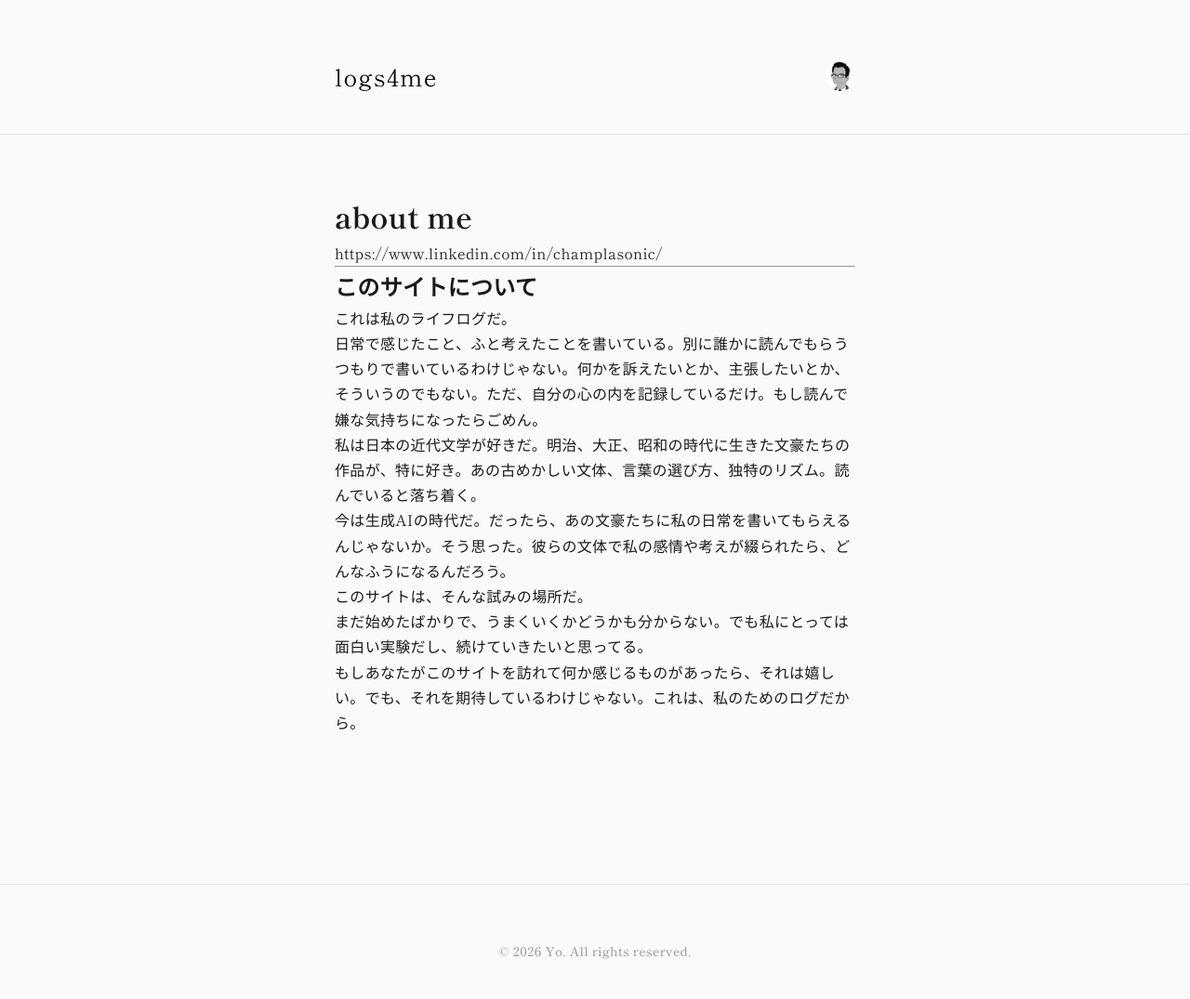
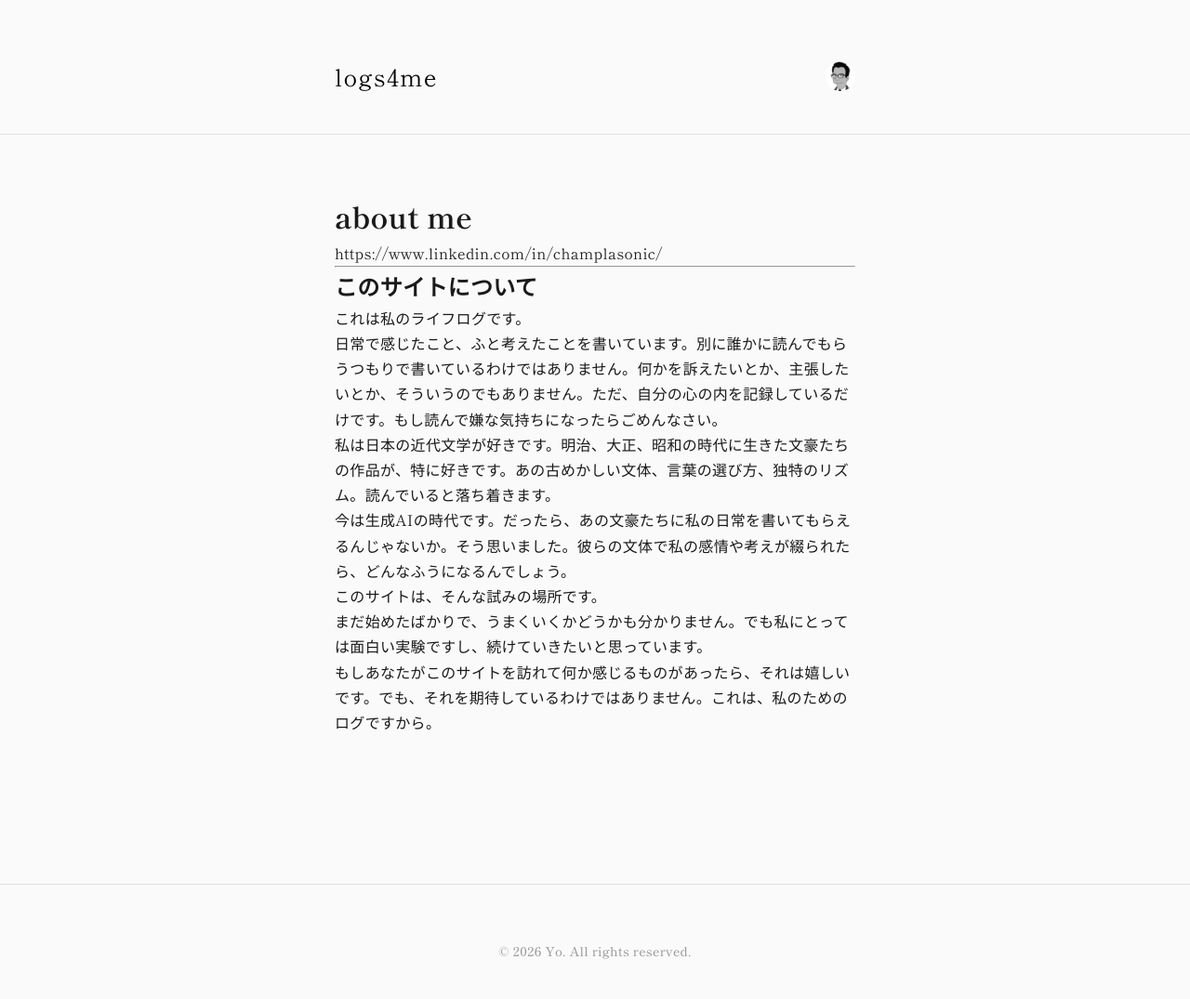
Before and after one commit to champlasonic/logs4me, a Jekyll site: the page built from about.md, in a window 1280 px wide. Shown: the whole page at 93% size. Built offline with Jekyll 4.4.1, drawn with Linux system fonts in a browser that asks for light colours; some web fonts are replaced.

Commit message:
Change about page to polite form (desu/masu style)
Co-Authored-By: Claude Sonnet 4.5 <noreply@anthropic.com>

```diff
--- a/about.md
+++ b/about.md
@@ -12,16 +12,16 @@ https://www.linkedin.com/in/champlasonic/
 
 ## このサイトについて
 
-これは私のライフログだ。
+これは私のライフログです。
 
-日常で感じたこと、ふと考えたことを書いている。別に誰かに読んでもらうつもりで書いているわけじゃない。何かを訴えたいとか、主張したいとか、そういうのでもない。ただ、自分の心の内を記録しているだけ。もし読んで嫌な気持ちになったらごめん。
+日常で感じたこと、ふと考えたことを書いています。別に誰かに読んでもらうつもりで書いているわけではありません。何かを訴えたいとか、主張したいとか、そういうのでもありません。ただ、自分の心の内を記録しているだけです。もし読んで嫌な気持ちになったらごめんなさい。
 
-私は日本の近代文学が好きだ。明治、大正、昭和の時代に生きた文豪たちの作品が、特に好き。あの古めかしい文体、言葉の選び方、独特のリズム。読んでいると落ち着く。
+私は日本の近代文学が好きです。明治、大正、昭和の時代に生きた文豪たちの作品が、特に好きです。あの古めかしい文体、言葉の選び方、独特のリズム。読んでいると落ち着きます。
 
-今は生成AIの時代だ。だったら、あの文豪たちに私の日常を書いてもらえるんじゃないか。そう思った。彼らの文体で私の感情や考えが綴られたら、どんなふうになるんだろう。
+今は生成AIの時代です。だったら、あの文豪たちに私の日常を書いてもらえるんじゃないか。そう思いました。彼らの文体で私の感情や考えが綴られたら、どんなふうになるんでしょう。
 
-このサイトは、そんな試みの場所だ。
+このサイトは、そんな試みの場所です。
 
-まだ始めたばかりで、うまくいくかどうかも分からない。でも私にとっては面白い実験だし、続けていきたいと思ってる。
+まだ始めたばかりで、うまくいくかどうかも分かりません。でも私にとっては面白い実験ですし、続けていきたいと思っています。
 
-もしあなたがこのサイトを訪れて何か感じるものがあったら、それは嬉しい。でも、それを期待しているわけじゃない。これは、私のためのログだから。
+もしあなたがこのサイトを訪れて何か感じるものがあったら、それは嬉しいです。でも、それを期待しているわけではありません。これは、私のためのログですから。
```
